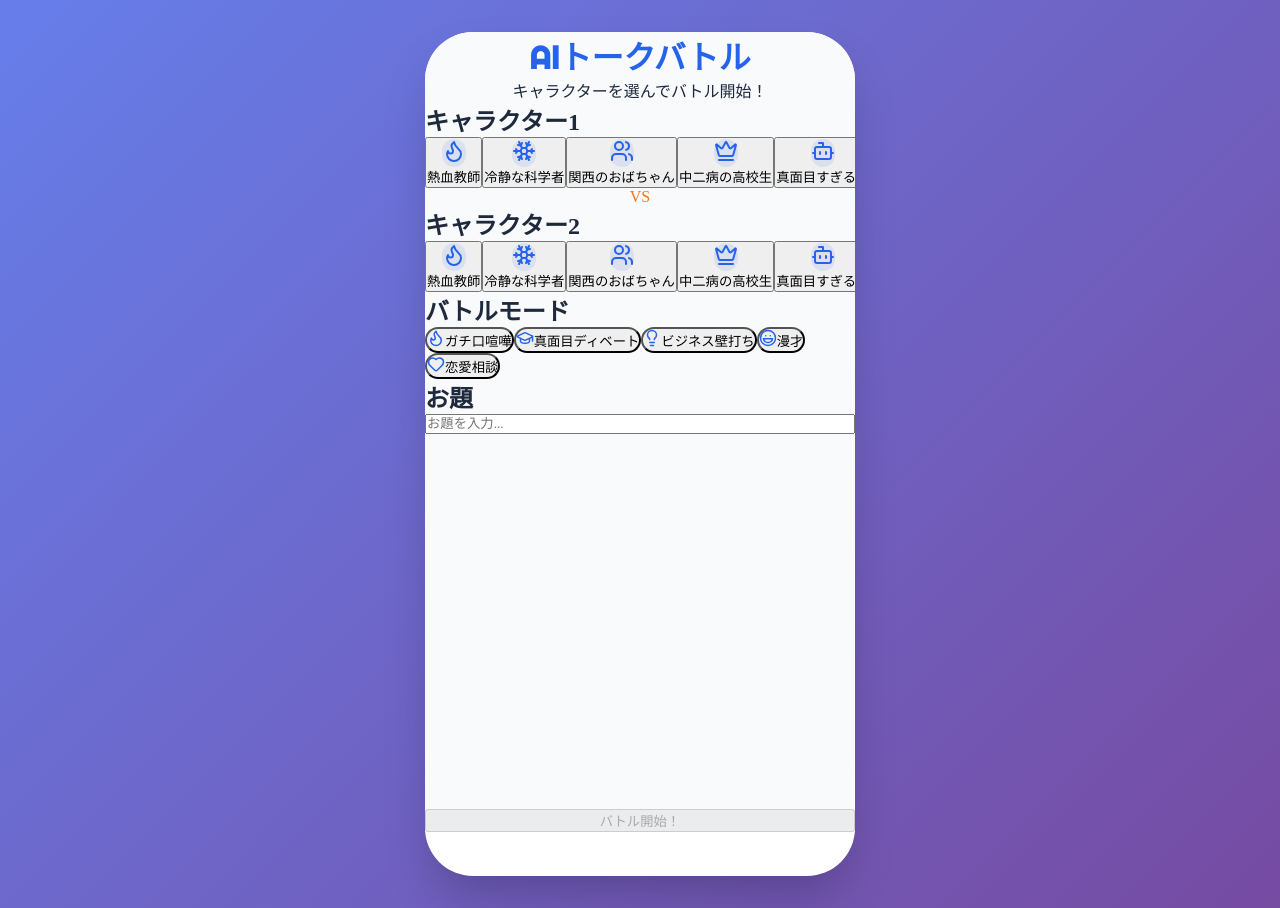
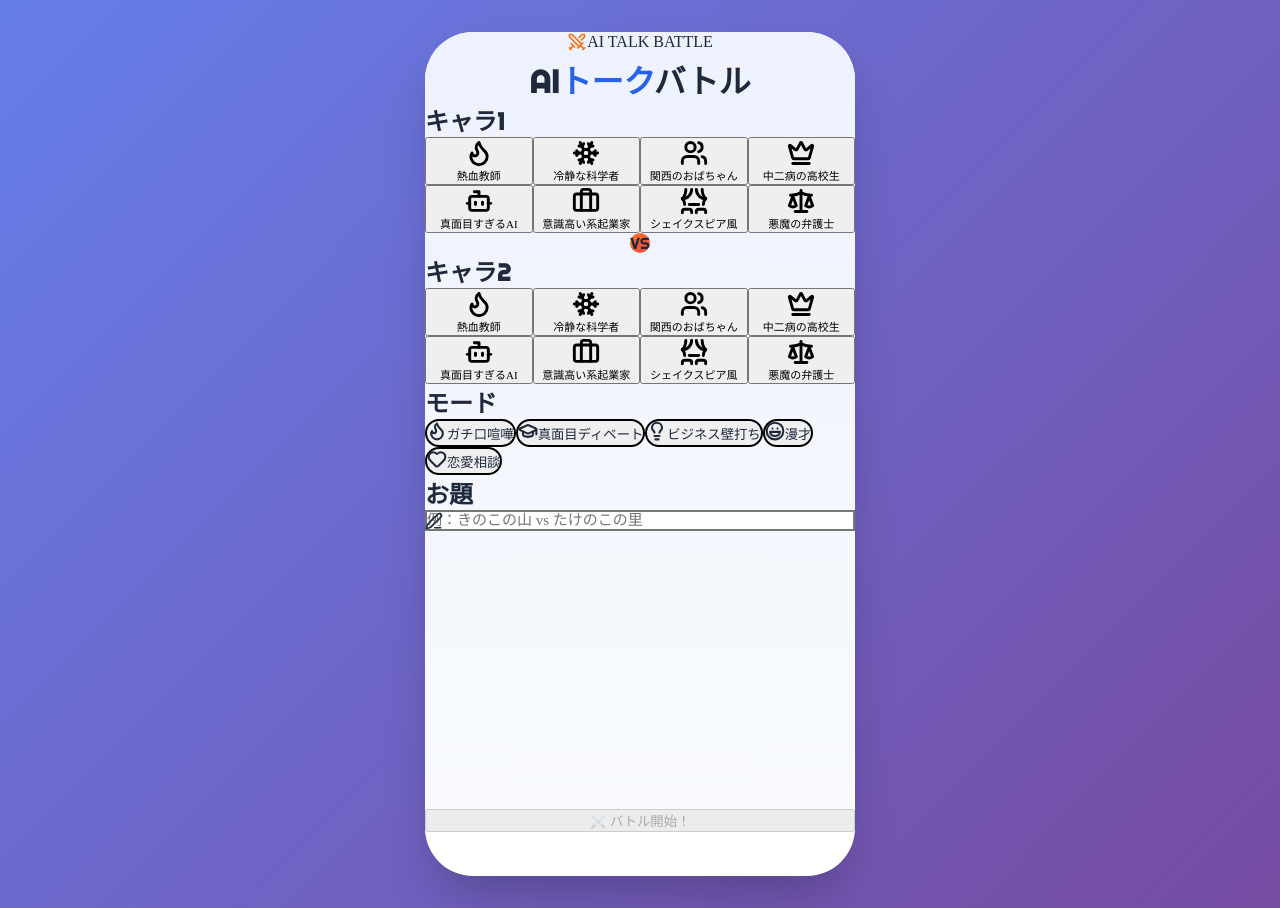
Before and after one commit to cody-labs-ai/ai-talk-battle, a Next.js app: page / in a window 1280 px wide. Built offline with nearby package versions, Linux system fonts and the light colour scheme.

Commit message:
fix: redesign setup screen with bigger cards, colors, visual impact

```diff
--- a/components/SetupScreen.tsx
+++ b/components/SetupScreen.tsx
@@ -10,6 +10,25 @@ interface SetupScreenProps {
   onStart: (char1: Character, char2: Character, mode: Mode, topic: string) => void;
 }
 
+const CHAR_COLORS = [
+  { bg: 'bg-red-500', light: 'bg-red-50', text: 'text-red-500' },
+  { bg: 'bg-blue-500', light: 'bg-blue-50', text: 'text-blue-500' },
+  { bg: 'bg-amber-500', light: 'bg-amber-50', text: 'text-amber-500' },
+  { bg: 'bg-purple-500', light: 'bg-purple-50', text: 'text-purple-500' },
+  { bg: 'bg-gray-500', light: 'bg-gray-50', text: 'text-gray-500' },
+  { bg: 'bg-emerald-500', light: 'bg-emerald-50', text: 'text-emerald-500' },
+  { bg: 'bg-pink-500', light: 'bg-pink-50', text: 'text-pink-500' },
+  { bg: 'bg-orange-500', light: 'bg-orange-50', text: 'text-orange-500' },
+];
+
+const MODE_COLORS = [
+  { bg: 'bg-red-500', light: 'bg-red-50', border: 'border-red-200' },
+  { bg: 'bg-indigo-500', light: 'bg-indigo-50', border: 'border-indigo-200' },
+  { bg: 'bg-amber-500', light: 'bg-amber-50', border: 'border-amber-200' },
+  { bg: 'bg-pink-500', light: 'bg-pink-50', border: 'border-pink-200' },
+  { bg: 'bg-rose-500', light: 'bg-rose-50', border: 'border-rose-200' },
+];
+
 export default function SetupScreen({ onStart }: SetupScreenProps) {
   const [character1, setCharacter1] = useState<Character | null>(null);
   const [character2, setCharacter2] = useState<Character | null>(null);
@@ -19,14 +38,12 @@ export default function SetupScreen({ onStart }: SetupScreenProps) {
   const canStart = character1 && character2 && selectedMode && topic.trim();
 
   const handleStart = () => {
-    if (canStart) {
-      onStart(character1, character2, selectedMode, topic);
-    }
+    if (canStart) onStart(character1, character2, selectedMode, topic);
   };
 
-  const getIcon = (iconName: string = 'User') => {
+  const getIcon = (iconName: string = 'User', size: number = 28) => {
     const IconComponent = (LucideIcons as any)[iconName] || LucideIcons.User;
-    return <IconComponent size={24} />;
+    return <IconComponent size={size} strokeWidth={2.5} />;
   };
 
   const getModeIcon = (modeId: string) => {
@@ -38,134 +55,136 @@ export default function SetupScreen({ onStart }: SetupScreenProps) {
       'love-advice': LucideIcons.Heart,
     };
     const IconComponent = iconMap[modeId] || LucideIcons.MessageCircle;
-    return <IconComponent size={18} />;
+    return <IconComponent size={20} strokeWidth={2.5} />;
   };
 
+  const CharSelector = ({
+    label,
+    selected,
+    onSelect,
+  }: {
+    label: string;
+    selected: Character | null;
+    onSelect: (c: Character) => void;
+  }) => (
+    <div>
+      <h2 className="text-lg font-bold text-[#1E293B] mb-3 font-[family-name:var(--font-righteous)]">
+        {label}
+      </h2>
+      <div className="grid grid-cols-4 gap-2">
+        {characters.map((char, i) => {
+          const color = CHAR_COLORS[i % CHAR_COLORS.length];
+          const isSelected = selected?.id === char.id;
           return (
-    <div className="screen-transition min-h-screen bg-[#F8FAFC] flex flex-col">
+            <button
+              key={char.id}
+              onClick={() => onSelect(char)}
+              className={`flex flex-col items-center gap-1.5 p-3 rounded-2xl transition-all duration-200 cursor-pointer active:scale-95 ${
+                isSelected
+                  ? `${color.bg} text-white shadow-lg shadow-${color.bg}/30 scale-105`
+                  : `${color.light} ${color.text} hover:shadow-md`
+              }`}
+            >
+              <div
+                className={`w-14 h-14 rounded-xl flex items-center justify-center transition-all ${
+                  isSelected ? 'bg-white/25' : 'bg-white/80'
+                }`}
+              >
+                {getIcon(char.iconName, isSelected ? 32 : 28)}
+              </div>
+              <span className={`text-[11px] font-bold leading-tight text-center ${isSelected ? 'text-white' : ''}`}>
+                {char.name}
+              </span>
+            </button>
+          );
+        })}
+      </div>
+    </div>
+  );
+
+  return (
+    <div className="min-h-screen bg-gradient-to-b from-[#EEF2FF] to-[#F8FAFC] flex flex-col">
       {/* Header */}
-      <div className="pt-12 pb-8 px-6 text-center">
-        <h1 className="font-[family-name:var(--font-righteous)] text-4xl text-[#2563EB] mb-2">
-          AIトークバトル
+      <div className="pt-10 pb-4 px-5 text-center">
+        <div className="inline-flex items-center gap-2 bg-white rounded-full px-5 py-2 shadow-sm mb-3">
+          <LucideIcons.Swords size={20} className="text-[#F97316]" />
+          <span className="text-xs font-bold text-[#1E293B] tracking-wider uppercase">AI Talk Battle</span>
+        </div>
+        <h1 className="font-[family-name:var(--font-righteous)] text-3xl text-[#1E293B]">
+          AI<span className="text-[#2563EB]">トーク</span>バトル
         </h1>
-        <p className="text-sm text-gray-500">キャラクターを選んでバトル開始！</p>
       </div>
 
       {/* Content */}
-      <div className="flex-1 px-6 pb-6 overflow-y-auto">
-        {/* Character 1 */}
-        <div className="mb-6">
-          <h2 className="text-sm font-semibold text-gray-700 mb-3">キャラクター1</h2>
-          <div className="flex gap-3 overflow-x-auto pb-2 -mx-6 px-6 scrollbar-hide">
-            {characters.map((char) => (
-              <button
-                key={char.id}
-                onClick={() => setCharacter1(char)}
-                className={`flex-shrink-0 flex flex-col items-center gap-2 p-3 rounded-2xl transition-all btn-press ${
-                  character1?.id === char.id
-                    ? 'bg-[#2563EB] text-white'
-                    : 'bg-white text-gray-700 hover:bg-gray-50'
-                }`}
-              >
-                <div
-                  className={`w-12 h-12 rounded-full flex items-center justify-center ${
-                    character1?.id === char.id ? 'bg-white/20' : 'bg-[#2563EB]/10'
-                  }`}
-                >
-                  <div className={character1?.id === char.id ? 'text-white' : 'text-[#2563EB]'}>
-                    {getIcon(char.iconName)}
-                  </div>
-                </div>
-                <span className="text-xs font-medium whitespace-nowrap">{char.name}</span>
-              </button>
-            ))}
+      <div className="flex-1 px-5 pb-4 overflow-y-auto space-y-5">
+        <CharSelector label="キャラ1" selected={character1} onSelect={setCharacter1} />
+
+        {/* VS Divider */}
+        <div className="flex items-center justify-center py-1">
+          <div className="w-12 h-12 rounded-full bg-gradient-to-br from-[#F97316] to-[#EF4444] flex items-center justify-center shadow-lg">
+            <span className="text-white font-[family-name:var(--font-righteous)] text-lg">VS</span>
           </div>
         </div>
 
-        {/* VS Divider */}
-        <div className="flex items-center justify-center my-6">
-          <div className="h-px bg-gray-300 flex-1"></div>
-          <span className="px-4 text-2xl font-bold text-[#F97316]">VS</span>
-          <div className="h-px bg-gray-300 flex-1"></div>
-        </div>
-
-        {/* Character 2 */}
-        <div className="mb-6">
-          <h2 className="text-sm font-semibold text-gray-700 mb-3">キャラクター2</h2>
-          <div className="flex gap-3 overflow-x-auto pb-2 -mx-6 px-6 scrollbar-hide">
-            {characters.map((char) => (
-              <button
-                key={char.id}
-                onClick={() => setCharacter2(char)}
-                className={`flex-shrink-0 flex flex-col items-center gap-2 p-3 rounded-2xl transition-all btn-press ${
-                  character2?.id === char.id
-                    ? 'bg-[#2563EB] text-white'
-                    : 'bg-white text-gray-700 hover:bg-gray-50'
-                }`}
-              >
-                <div
-                  className={`w-12 h-12 rounded-full flex items-center justify-center ${
-                    character2?.id === char.id ? 'bg-white/20' : 'bg-[#2563EB]/10'
-                  }`}
-                >
-                  <div className={character2?.id === char.id ? 'text-white' : 'text-[#2563EB]'}>
-                    {getIcon(char.iconName)}
-                  </div>
-                </div>
-                <span className="text-xs font-medium whitespace-nowrap">{char.name}</span>
-              </button>
-            ))}
-          </div>
-        </div>
+        <CharSelector label="キャラ2" selected={character2} onSelect={setCharacter2} />
 
         {/* Mode Selection */}
-        <div className="mb-6">
-          <h2 className="text-sm font-semibold text-gray-700 mb-3">バトルモード</h2>
+        <div>
+          <h2 className="text-lg font-bold text-[#1E293B] mb-3 font-[family-name:var(--font-righteous)]">
+            モード
+          </h2>
           <div className="flex flex-wrap gap-2">
-            {modes.map((m) => (
+            {modes.map((m, i) => {
+              const color = MODE_COLORS[i % MODE_COLORS.length];
+              const isSelected = selectedMode?.id === m.id;
+              return (
                 <button
                   key={m.id}
                   onClick={() => setSelectedMode(m)}
-                className={`flex items-center gap-2 px-4 py-2.5 rounded-full font-medium text-sm transition-all btn-press ${
-                  selectedMode?.id === m.id
-                    ? 'bg-[#2563EB] text-white'
-                    : 'bg-white text-gray-700 hover:bg-gray-50'
+                  className={`flex items-center gap-2 px-4 py-2.5 rounded-full font-bold text-sm transition-all duration-200 cursor-pointer active:scale-95 border-2 ${
+                    isSelected
+                      ? `${color.bg} text-white border-transparent shadow-md`
+                      : `bg-white ${color.border} text-[#1E293B] hover:shadow-sm`
                   }`}
                 >
-                <div className={selectedMode?.id === m.id ? 'text-white' : 'text-[#2563EB]'}>
-                  {getModeIcon(m.id)}
-                </div>
+                  <span className={isSelected ? 'text-white' : ''}>{getModeIcon(m.id)}</span>
                   {m.name}
                 </button>
-            ))}
+              );
+            })}
           </div>
         </div>
 
         {/* Topic Input */}
-        <div className="mb-6">
-          <h2 className="text-sm font-semibold text-gray-700 mb-3">お題</h2>
+        <div>
+          <h2 className="text-lg font-bold text-[#1E293B] mb-3 font-[family-name:var(--font-righteous)]">
+            お題
+          </h2>
+          <div className="relative">
+            <LucideIcons.PenLine size={18} className="absolute left-4 top-1/2 -translate-y-1/2 text-gray-400" />
             <input
               type="text"
               value={topic}
               onChange={(e) => setTopic(e.target.value)}
-            placeholder="お題を入力..."
-            className="w-full px-4 py-3.5 bg-white rounded-2xl text-gray-900 placeholder-gray-400 focus:ring-2 focus:ring-[#2563EB] transition-all"
+              placeholder="例：きのこの山 vs たけのこの里"
+              className="w-full pl-11 pr-4 py-4 bg-white rounded-2xl text-[#1E293B] placeholder-gray-300 border-2 border-gray-100 focus:border-[#2563EB] focus:ring-0 focus:outline-none transition-all text-[15px]"
             />
           </div>
         </div>
+      </div>
 
-      {/* Start Button */}
-      <div className="p-6 pt-0">
+      {/* Start Button - always visible at bottom */}
+      <div className="p-5 bg-gradient-to-t from-[#F8FAFC] via-[#F8FAFC] to-transparent">
         <button
           onClick={handleStart}
           disabled={!canStart}
-          className={`w-full py-4 rounded-2xl font-bold text-lg transition-all btn-press ${
+          className={`w-full py-4.5 rounded-2xl font-[family-name:var(--font-righteous)] text-xl tracking-wide transition-all duration-200 cursor-pointer active:scale-[0.97] ${
             canStart
-              ? 'bg-[#F97316] text-white hover:bg-[#ea580c] active:bg-[#c2410c]'
+              ? 'bg-gradient-to-r from-[#F97316] to-[#EF4444] text-white shadow-xl shadow-orange-500/30 hover:shadow-2xl'
               : 'bg-gray-200 text-gray-400 cursor-not-allowed'
           }`}
         >
-          バトル開始！
+          ⚔️ バトル開始！
         </button>
       </div>
     </div>
```
Lines whose indentation alone changed are shown as unchanged.
